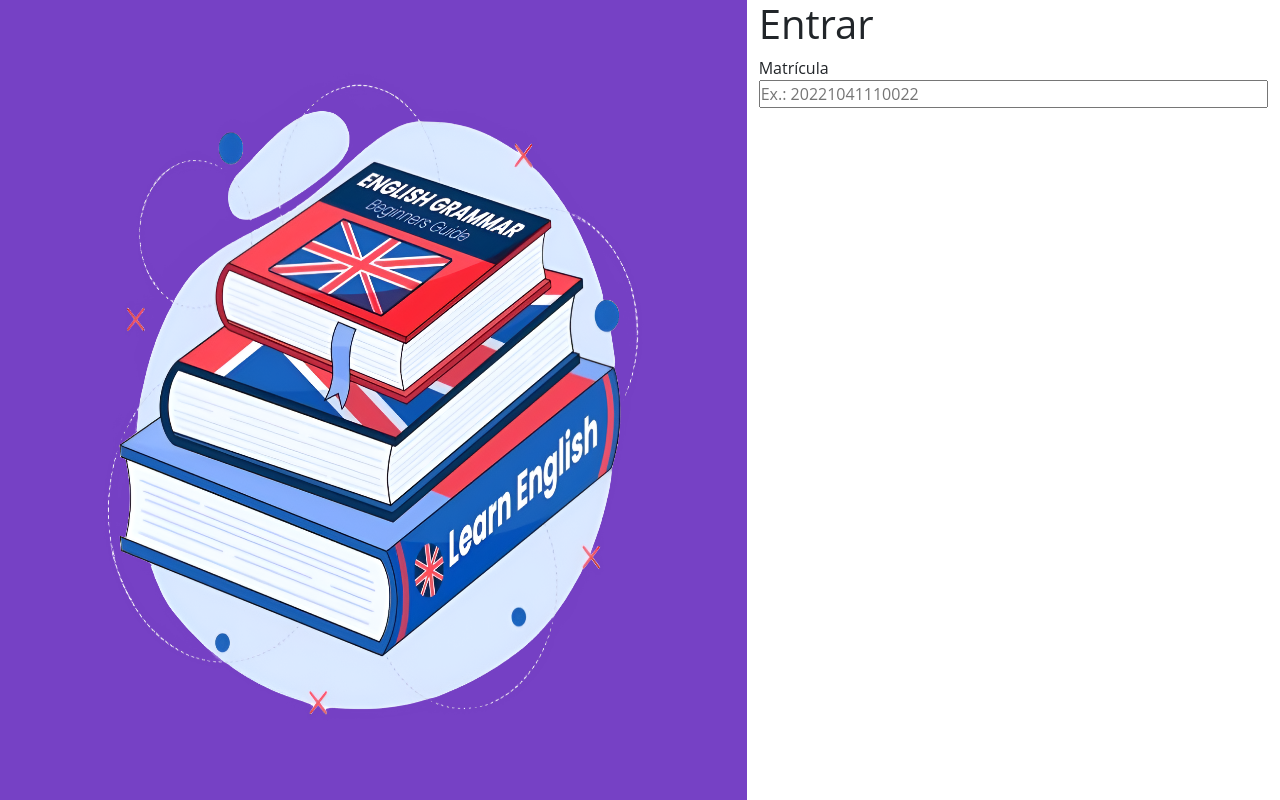
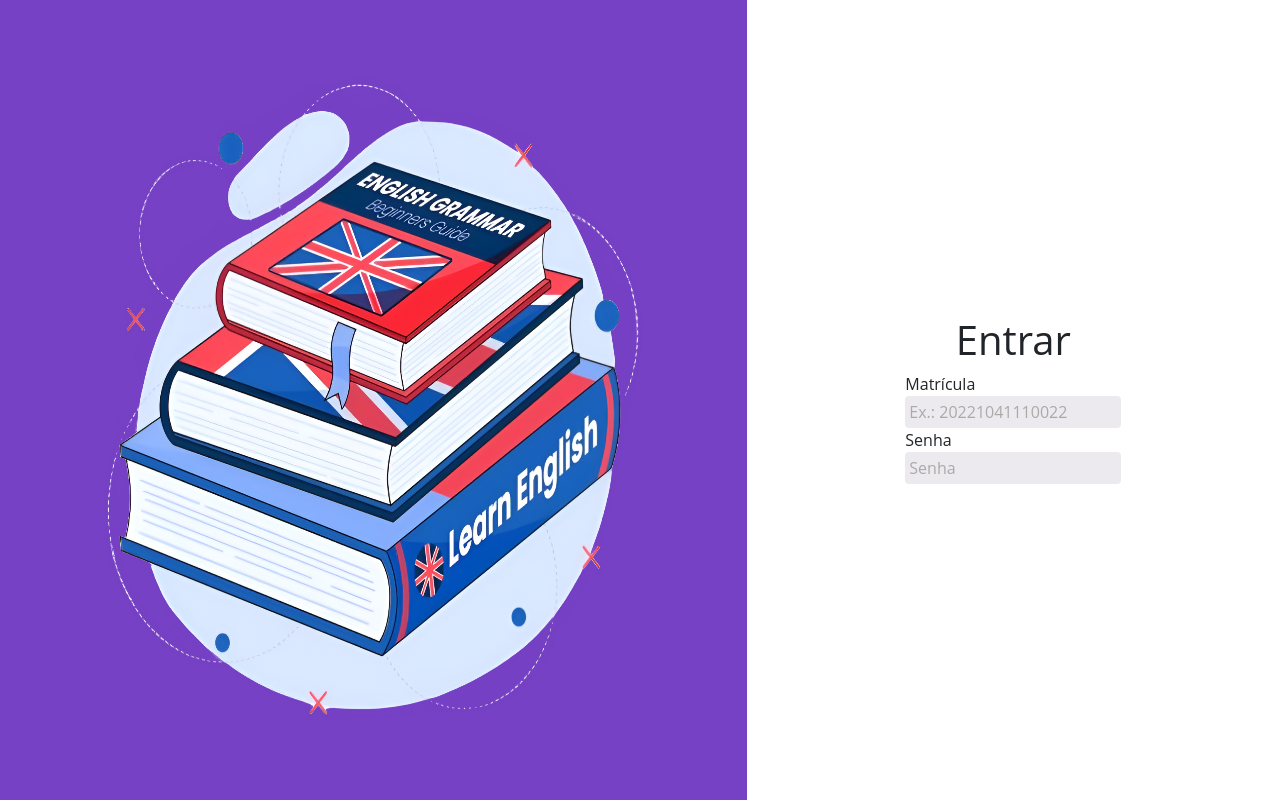
Before and after one commit to lysabacate/Projeto-MECK, a Flask app: page / in a window 1280 px wide. Run offline with Flask 3, Linux system fonts and the light colour scheme.

Commit message:
mandando progresso

```diff
--- a/static/css/style.css
+++ b/static/css/style.css
@@ -20,3 +20,12 @@ html, body{
     width: 80%;
     height: 95%
 }
+
+.informacoes .rounded{
+    background: rgba(201, 196, 210, 0.35);
+    border: 0;
+}
+
+.informacoes ::-webkit-input-placeholder{
+    color: #ADA9A9;
+}
--- a/templates/pagina-login.html
+++ b/templates/pagina-login.html
@@ -13,11 +13,13 @@
         <div id='loginimg' class='col-7 roxobg d-flex justify-content-center align-items-center'>
             <img class='imglogin' src="/static/img/imagemlogin.png" alt="">
         </div>
-        <div class='blocoentrar col d-flex flex-column'>
+        <div class='blocoentrar col d-flex flex-column align-items-center justify-content-center'>
             <h1>Entrar</h1>
-            <form action="" class='d-flex flex-column w-60'>
-                <label for="Matrícula">Matrícula</label>
-                <input type="text" name="Matrícula" placeholder="Ex.: 20221041110022">
+            <form action="" class='informacoes d-flex flex-column align-items-center'>
+                <label class='align-self-start' for="Matrícula">Matrícula</label>
+                <input class='p-1 rounded w-100' type="text" name="Matrícula" placeholder="Ex.: 20221041110022">
+                <label class='align-self-start' for="Senha">Senha</label>
+                <input class='p-1 rounded w-100' type="text" name="Senha" placeholder="Senha">
             </form>
         </div>
     </section>
```
